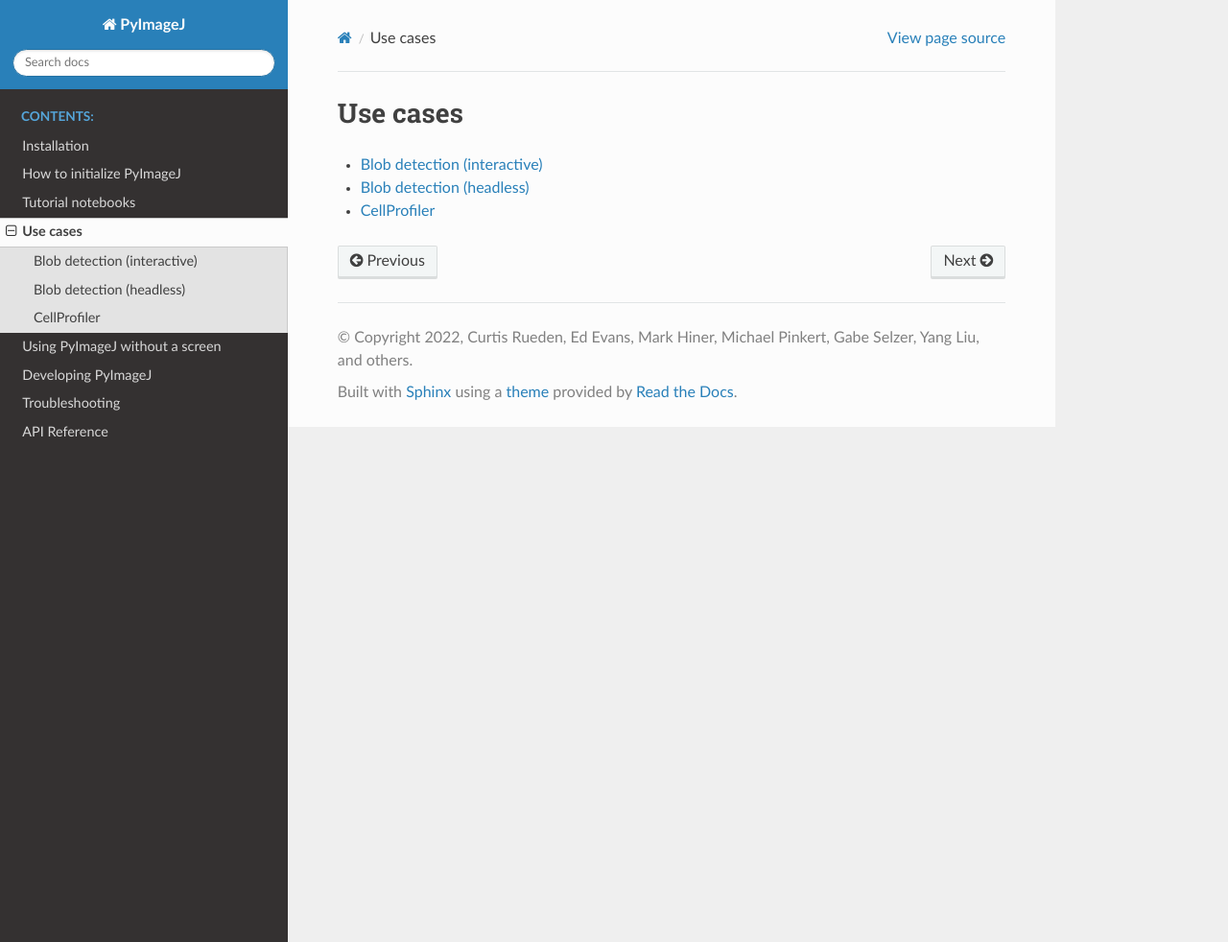
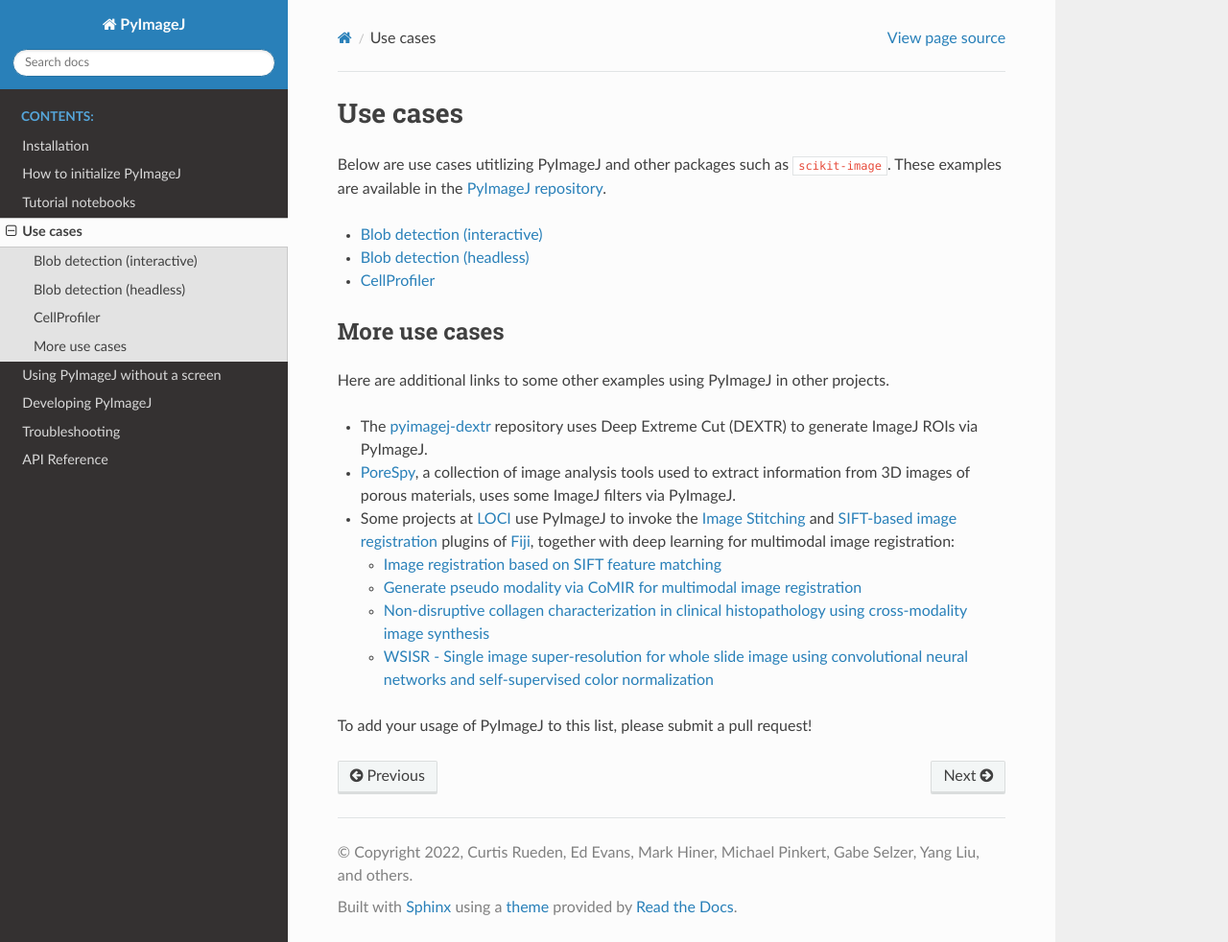
Before and after one commit to imagej/pyimagej, a Sphinx documentation site: the page built from doc/use_cases.rst, in a window 1280 px wide and 982 px high. Shown: the whole window at 96% size. Built offline with Sphinx 7.4.7 and the Read the Docs theme 2.0.0, drawn with Linux system fonts in a browser that asks for light colours; pages that are not in the unit, such as notebooks, are missing from menus.

Commit message:
Merge Real world examples content into use_cases

```diff
--- a/doc/use_cases.rst
+++ b/doc/use_cases.rst
@@ -1,5 +1,8 @@
 Use cases
 =========
+
+Below are use cases utitlizing PyImageJ and other packages such as :code:`scikit-image`.
+These examples are available in the `PyImageJ repository`_.
 
 .. toctree::
     :maxdepth: 3
@@ -8,3 +11,41 @@
     Blob detection (headless) <examples/blob_xvfb.rst>
     CellProfiler <cellprofiler/README>
     Puncta Segmentation <Segmentation>
+
+More use cases
+--------------
+
+Here are additional links to some other examples using PyImageJ
+in other projects.
+
+* The `pyimagej-dextr`_ repository uses Deep Extreme Cut (DEXTR)
+  to generate ImageJ ROIs via PyImageJ.
+* `PoreSpy`_, a collection of image analysis
+  tools used to extract information from 3D images of porous materials,
+  uses some ImageJ filters via PyImageJ.
+* Some projects at `LOCI`_ use PyImageJ to invoke
+  the `Image Stitching`_ and `SIFT-based image registration`_
+  plugins of `Fiji`_, together with deep learning for
+  multimodal image registration:
+
+  * `Image registration based on SIFT feature matching`_
+
+  * `Generate pseudo modality via CoMIR for multimodal image registration`_
+
+  * `Non-disruptive collagen characterization in clinical histopathology using cross-modality image synthesis`_
+
+  * `WSISR - Single image super-resolution for whole slide image using convolutional neural networks and self-supervised color normalization`_
+
+To add your usage of PyImageJ to this list, please submit a pull request!
+
+.. _PyImageJ repository: https://github.com/imagej/pyimagej/tree/master/doc
+.. _pyimagej-dextr: https://github.com/imagej/pyimagej-dextr
+.. _PoreSpy: https://github.com/PMEAL/porespy
+.. _LOCI: https://imagej.net/orgs/loci
+.. _Image Stitching: https://imagej.net/plugins/image-stitching
+.. _Fiji: https://fiji.sc/
+.. _SIFT-based image registration: https://imagej.net/plugins/linear-stack-alignment-with-sift
+.. _Image registration based on SIFT feature matching: https://github.com/uw-loci/automatic-histology-registration-pyimagej/blob/8ad405170ec46dccbdc1c20fbbeb6eaff47b8b76/ij_sift_registration.ipynb
+.. _Generate pseudo modality via CoMIR for multimodal image registration: https://github.com/uw-loci/automatic-histology-registration-pyimagej/blob/8ad405170ec46dccbdc1c20fbbeb6eaff47b8b76/pseudo_modality.ipynb
+.. _Non-disruptive collagen characterization in clinical histopathology using cross-modality image synthesis: https://github.com/uw-loci/he_shg_synth_workflow/blob/v1.0.0/main.py#L167-L175
+.. _WSISR - Single image super-resolution for whole slide image using convolutional neural networks and self-supervised color normalization: https://github.com/uw-loci/demo_wsi_superres/blob/38283031eee4823d332fae1b6b32b5da33fb957f/train_compress.py#L162-L169
```
Also changed, not shown: doc/README.md (+0 -25 lines).
